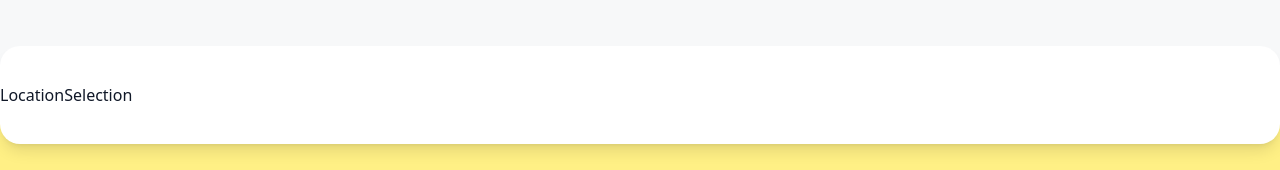
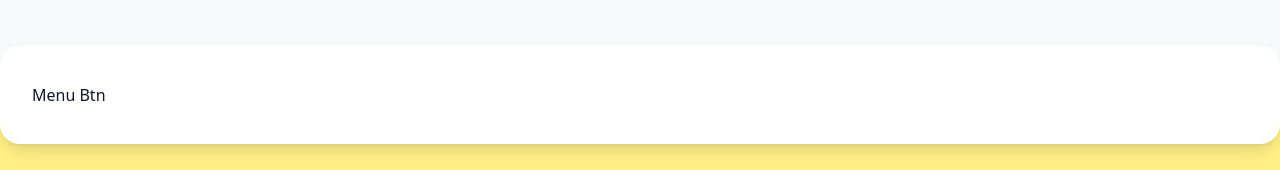
Before and after one commit to Aqueous20/Velocity, a React (Vite) app in the folder velocity/: page / in a window 1280 px wide. Shown: the part 626-796 px from the top of the page. Built offline with nearby package versions, Linux system fonts and the light colour scheme.

Commit message:
updated location selection component
still working on location selection component

```diff
--- a/velocity/src/Components/LocationSelection.jsx
+++ b/velocity/src/Components/LocationSelection.jsx
@@ -1,8 +1,8 @@
-import React, {useState}from 'react'
+import React, { useState } from "react";
 
-import {Menu} from '@headlessui/react'
+import { Menu, MenuButton, MenuItems } from "@headlessui/react";
 
-import {FaMapMarketAlt} from 'react-icons/fa'
+import { FaMapMarkerAlt } from "react-icons/fa";
 
 const locations = [
   "40 South Camp Road, Kingston Jamaica",
@@ -12,12 +12,19 @@ const locations = [
   "Norman Manley Airport, Kingston Jamaica",
   "Main Street 123, United States",
   "Business Avenue 456, Canada",
-  "Park Road 789, United Kingdom"
-]
+  "Park Road 789, United Kingdom",
+];
 
 export const LocationSelection = () => {
-  const [location, setLocation] = useState('Select Loation')
+  const [location, setLocation] = useState("Select Loation");
   return (
-    <div>LocationSelection</div>
-  )
-}
+    <Menu as="div" className="w-full h-full flex xl:flex-row">
+      <div className="relative flex-1">
+        <MenuButton className="dropdown-btn w-full h-full flex flex-col justify-center items-center outline-none xl:items-start xl:pl-8">
+          Menu Btn
+        </MenuButton>
+        <MenuItems className="outline-none">Menu Items</MenuItems>
+      </div>
+    </Menu>
+  );
+};
```
Also changed, not shown: 1 other file (tests, documents, lock files or other folders).
